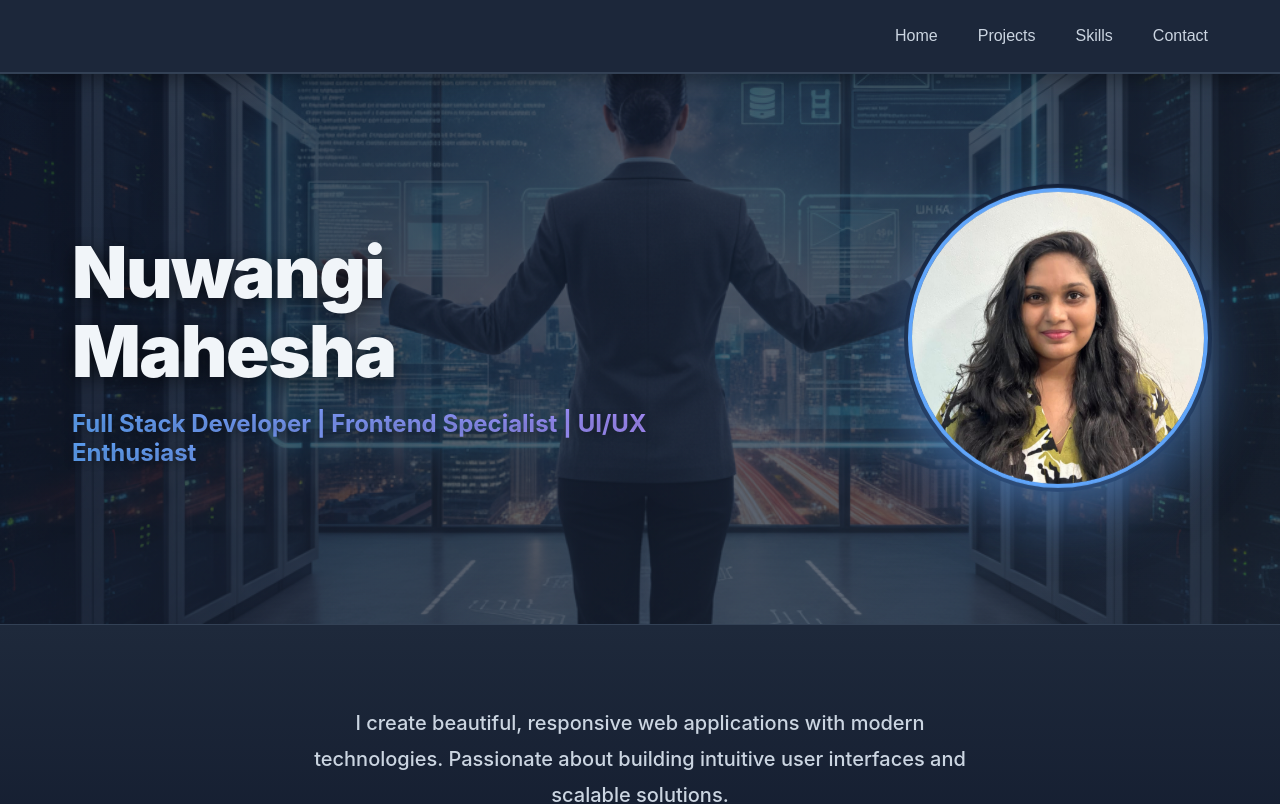
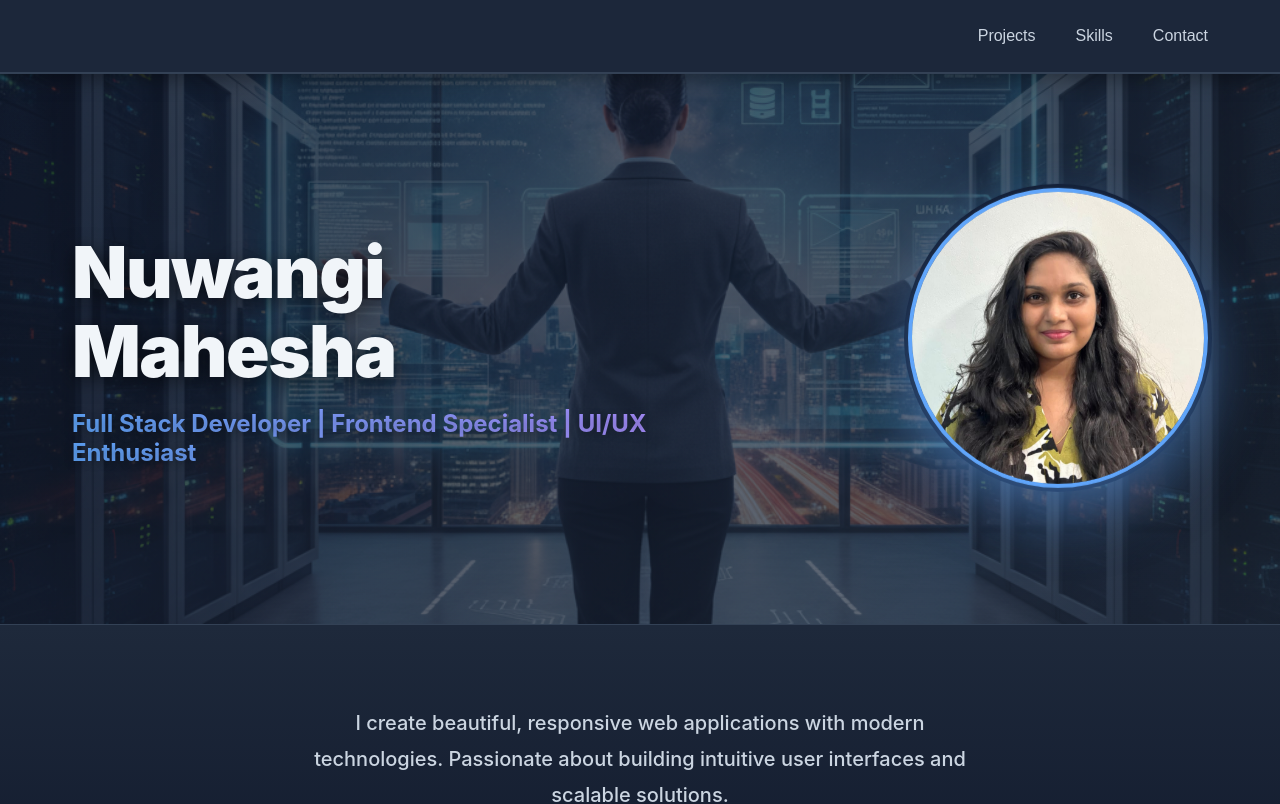
Before and after one commit to NuwangiMahesha/portfolio-nuwangi, a React (Create React App) app: page / in a window 1280 px wide. Shown: the top 804 px of the page. Built offline with nearby package versions, Linux system fonts and the light colour scheme; no server answers.

Commit message:
Remove Home option from navigation menu

```diff
--- a/src/components/Header.js
+++ b/src/components/Header.js
@@ -23,7 +23,6 @@ function Header() {
           {/* Logo removed */}
         </div>
         <nav className={`nav ${menuOpen ? 'active' : ''}`}>
-          <button onClick={() => scrollToSection('hero')} className="nav-link">Home</button>
           <button onClick={() => scrollToSection('projects')} className="nav-link">Projects</button>
           <button onClick={() => scrollToSection('skills')} className="nav-link">Skills</button>
           <button onClick={() => scrollToSection('contact')} className="nav-link">Contact</button>
```
